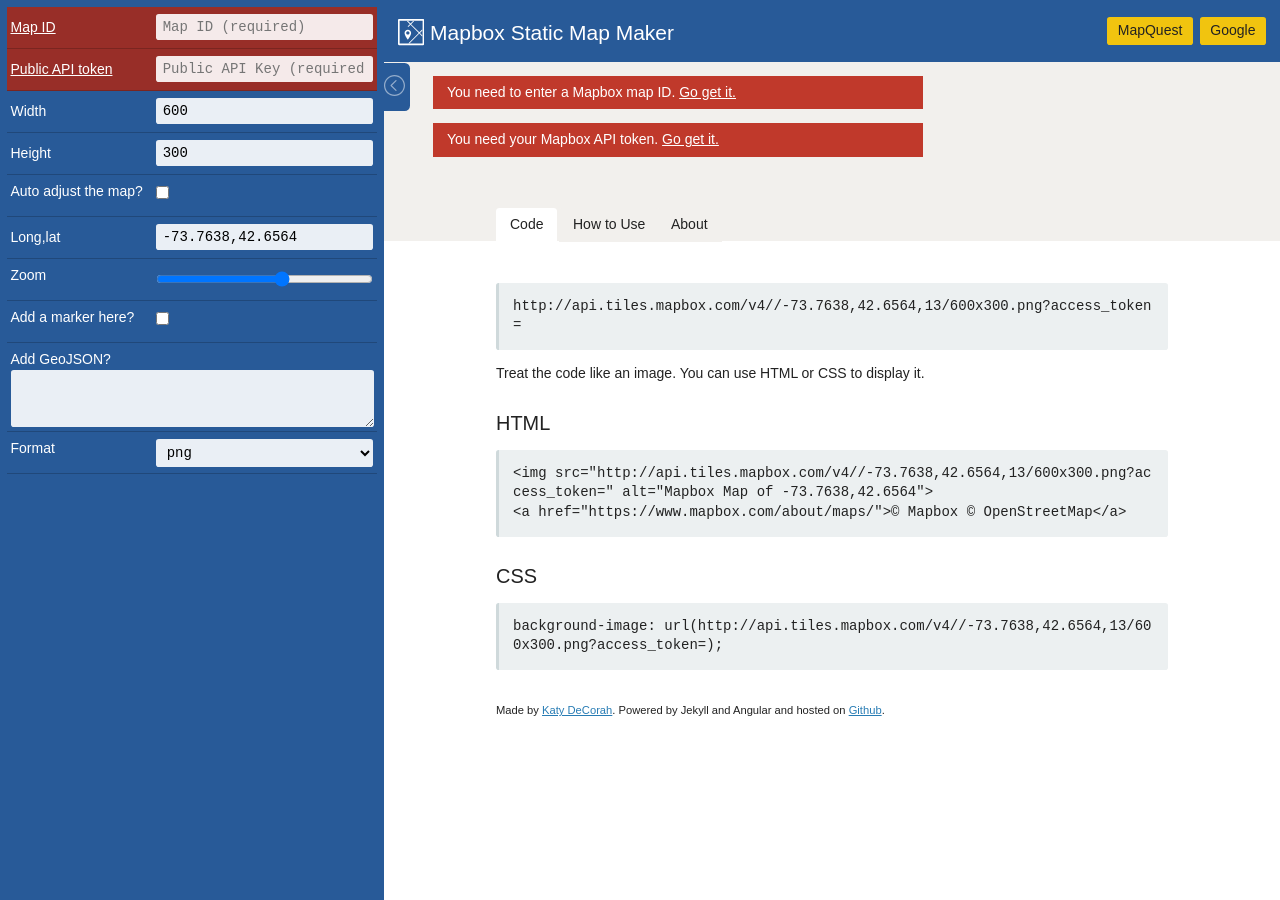
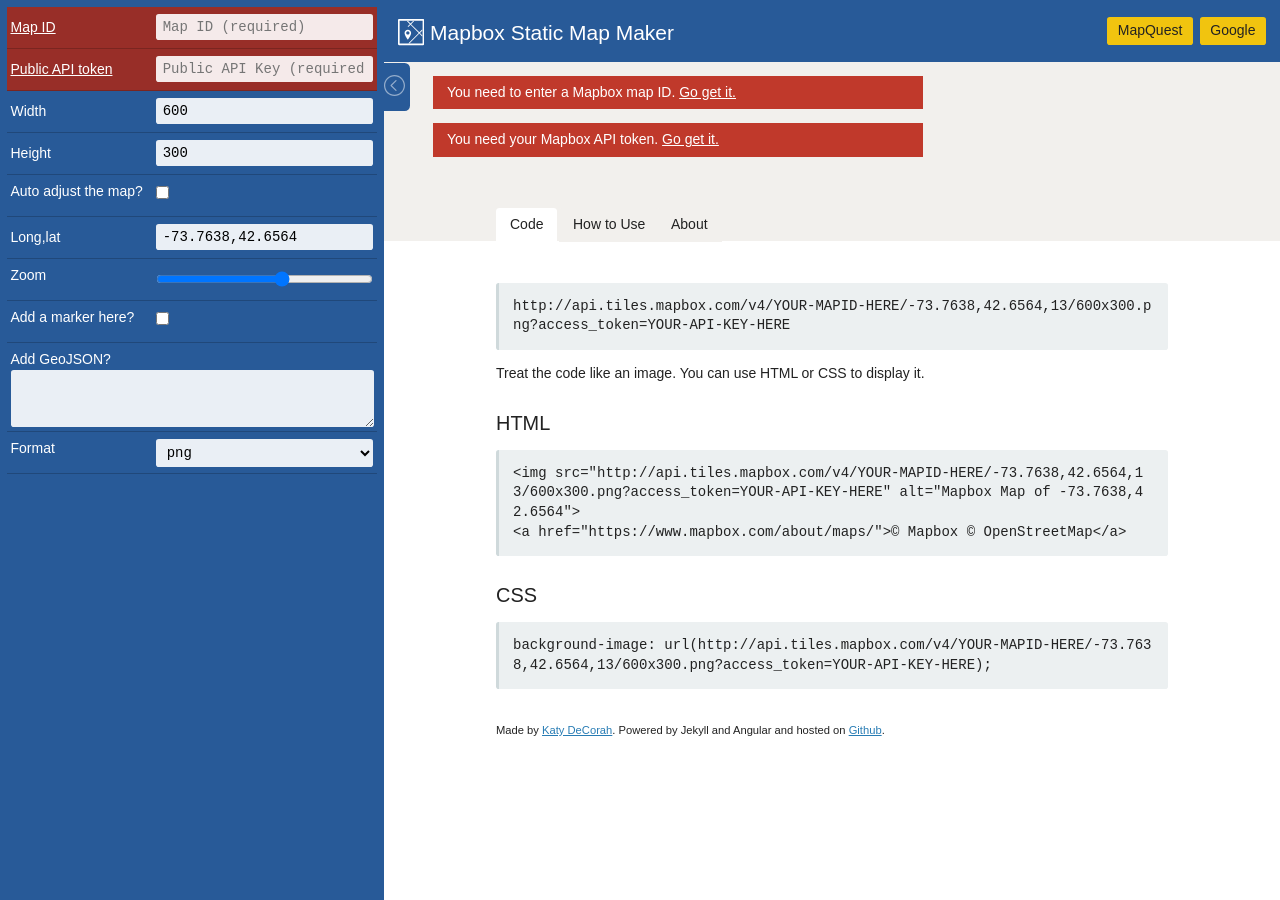
Before and after one commit to katydecorah/staticmapmaker, a Jekyll site: the page built from mapbox.html, in a window 1280 px wide. Built offline with Jekyll 4.4.1, drawn with Linux system fonts in a browser that asks for light colours; nearby versions of some CDN libraries.

Commit message:
adds placeholders

```diff
--- a/_includes/map/mapbox.html
+++ b/_includes/map/mapbox.html
@@ -11,7 +11,7 @@
 
 <div class="alert" ng-show="base.auto !=true && base.location == ''">You need to enter a location.</a></div>
 
-{% capture mapcode %}http://api.tiles.mapbox.com/v4/[[ base.mapID ]][[ geojson != '' && '/geojson('+geojson+')' || '' | nospace | escape ]][[ showMarker == true && '/pin-' + base.markerSize + '-' + base.markerLabel + '+' + base.markerColor.split('#').join('') + '(' + base.location + ')' || '' | nospace]]/[[ base.auto == true && 'auto' || base.location+','+base.zoom | nospace ]]/[[ base.width ]]x[[ base.height ]][[ base.format !== '@2x.png' && '.'+base.format || base.format ]]?access_token=[[ base.API ]]{% endcapture %}
+{% capture mapcode %}http://api.tiles.mapbox.com/v4/[[ base.mapID != '' && base.mapID || 'YOUR-MAPID-HERE' ]][[ geojson != '' && '/geojson('+geojson+')' || '' | nospace | escape ]][[ showMarker == true && '/pin-' + base.markerSize + '-' + base.markerLabel + '+' + base.markerColor.split('#').join('') + '(' + base.location + ')' || '' | nospace]]/[[ base.auto == true && 'auto' || base.location+','+base.zoom | nospace ]]/[[ base.width ]]x[[ base.height ]][[ base.format !== '@2x.png' && '.'+base.format || base.format ]]?access_token=[[ base.API && base.API || 'YOUR-API-KEY-HERE' ]]{% endcapture %}
 <div ng-if="base.mapID != '' && base.API != ''">
   <img ng-src="{{ mapcode }}" alt="Mapbox map" class="static-map" id="map">
   <div class="attribution"><a href="https://www.mapbox.com/about/maps/" target="_blank">&copy; Mapbox &copy; OpenStreetMap</a></div>
```
